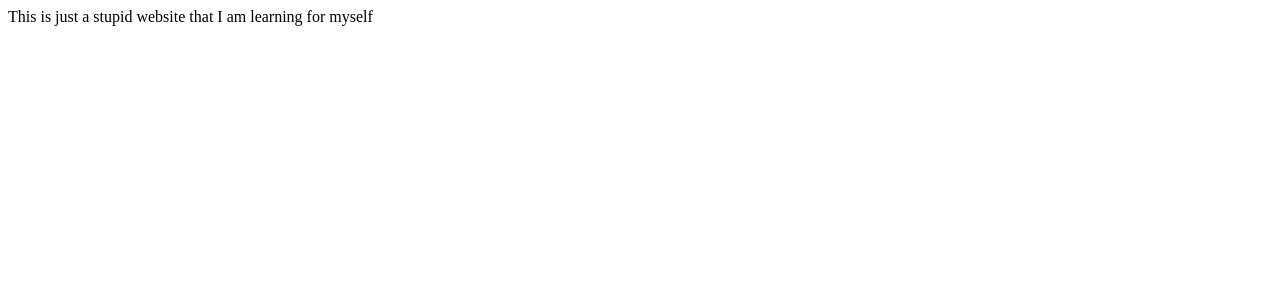
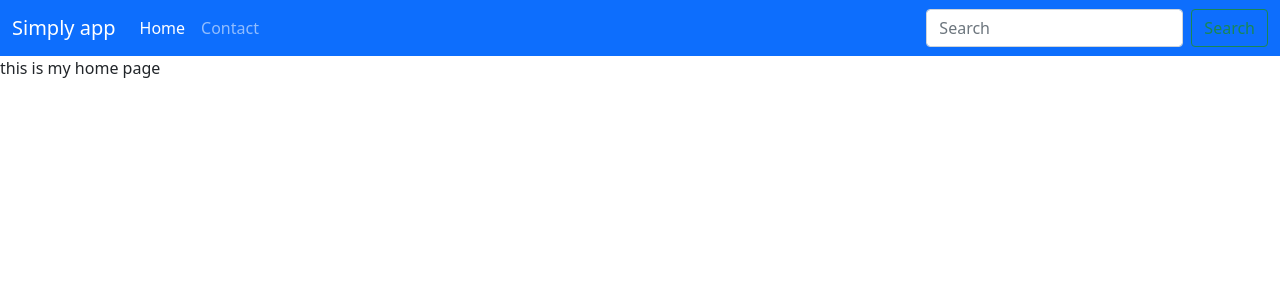
Before and after one commit to PGautam27/FirstSelfMade-Django_project, a Django app: page / in a window 1280 px wide. Shown: the top 300 px of the page. Run offline with Django 4.2, Linux system fonts and the light colour scheme.

Commit message:
Django project

```diff
--- /dev/null
+++ b/templates/base.html
@@ -0,0 +1,47 @@
+<!doctype html>
+<html lang="en">
+  <head>
+    <!-- Required meta tags -->
+    <meta charset="utf-8">
+    <meta name="viewport" content="width=device-width, initial-scale=1">
+
+    <!-- Bootstrap CSS -->
+    <link href="https://cdn.jsdelivr.net/npm/bootstrap@5.1.3/dist/css/bootstrap.min.css" rel="stylesheet" integrity="sha384-1BmE4kWBq78iYhFldvKuhfTAU6auU8tT94WrHftjDbrCEXSU1oBoqyl2QvZ6jIW3" crossorigin="anonymous">
+
+    <title>{% block title %}  {% endblock title %}Simply app</title>
+  </head>
+  <body>
+    <nav class="navbar navbar-expand-lg navbar-dark bg-primary">
+  <div class="container-fluid">
+    <a class="navbar-brand" href="#">Simply app</a>
+    <button class="navbar-toggler" type="button" data-bs-toggle="collapse" data-bs-target="#navbarSupportedContent" aria-controls="navbarSupportedContent" aria-expanded="false" aria-label="Toggle navigation">
+      <span class="navbar-toggler-icon"></span>
+    </button>
+    <div class="collapse navbar-collapse" id="navbarSupportedContent">
+      <ul class="navbar-nav me-auto mb-2 mb-lg-0">
+        <li class="nav-item">
+          <a class="nav-link active" aria-current="page" href="/">Home</a>
+        </li>
+        <li class="nav-item">
+          <a class="nav-link" href="/contact">Contact</a>
+        </li>
+      </ul>
+      <form class="d-flex">
+        <input class="form-control me-2" type="search" placeholder="Search" aria-label="Search">
+        <button class="btn btn-outline-success" type="submit">Search</button>
+      </form>
+    </div>
+  </div>
+</nav>
+
+    {% block body %} {% endblock body %}
+
+    <script src="https://cdn.jsdelivr.net/npm/bootstrap@5.1.3/dist/js/bootstrap.bundle.min.js" integrity="sha384-ka7Sk0Gln4gmtz2MlQnikT1wXgYsOg+OMhuP+IlRH9sENBO0LRn5q+8nbTov4+1p" crossorigin="anonymous"></script>
+
+    <!-- Option 2: Separate Popper and Bootstrap JS -->
+    <!--
+    <script src="https://cdn.jsdelivr.net/npm/@popperjs/core@2.10.2/dist/umd/popper.min.js" integrity="sha384-7+zCNj/IqJ95wo16oMtfsKbZ9ccEh31eOz1HGyDuCQ6wgnyJNSYdrPa03rtR1zdB" crossorigin="anonymous"></script>
+    <script src="https://cdn.jsdelivr.net/npm/bootstrap@5.1.3/dist/js/bootstrap.min.js" integrity="sha384-QJHtvGhmr9XOIpI6YVutG+2QOK9T+ZnN4kzFN1RtK3zEFEIsxhlmWl5/YESvpZ13" crossorigin="anonymous"></script>
+    -->
+  </body>
+</html>
--- a/templates/index.html
+++ b/templates/index.html
@@ -1,10 +1,6 @@
-<!DOCTYPE html>
-<html lang="en">
-<head>
-    <meta charset="UTF-8">
-    <title>How am I</title>
-</head>
-<body>
-This is just a stupid website that I am learning for myself
-</body>
-</html>
+{% extends 'base.html' %}
+{% block title %}Home{% endblock title %}
+
+{% block body %}
+    this is my home page
+{% endblock body %}
--- a/templates/login.html
+++ b/templates/login.html
@@ -5,6 +5,6 @@
     <title>Title</title>
 </head>
 <body>
-
+Helo this is a login page
 </body>
 </html>
```
Also changed, not shown: templates/contact.html (+18 -1 lines).
